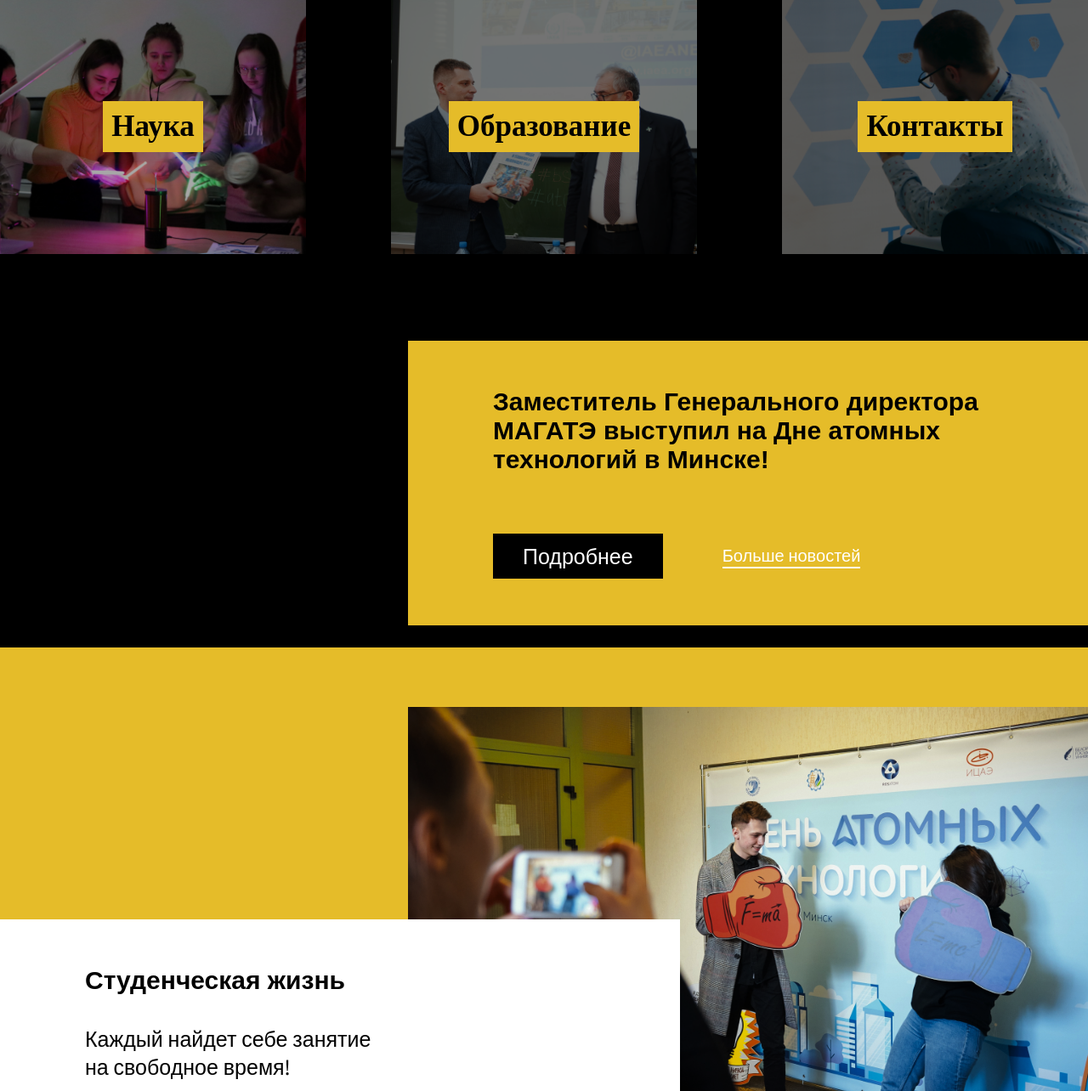
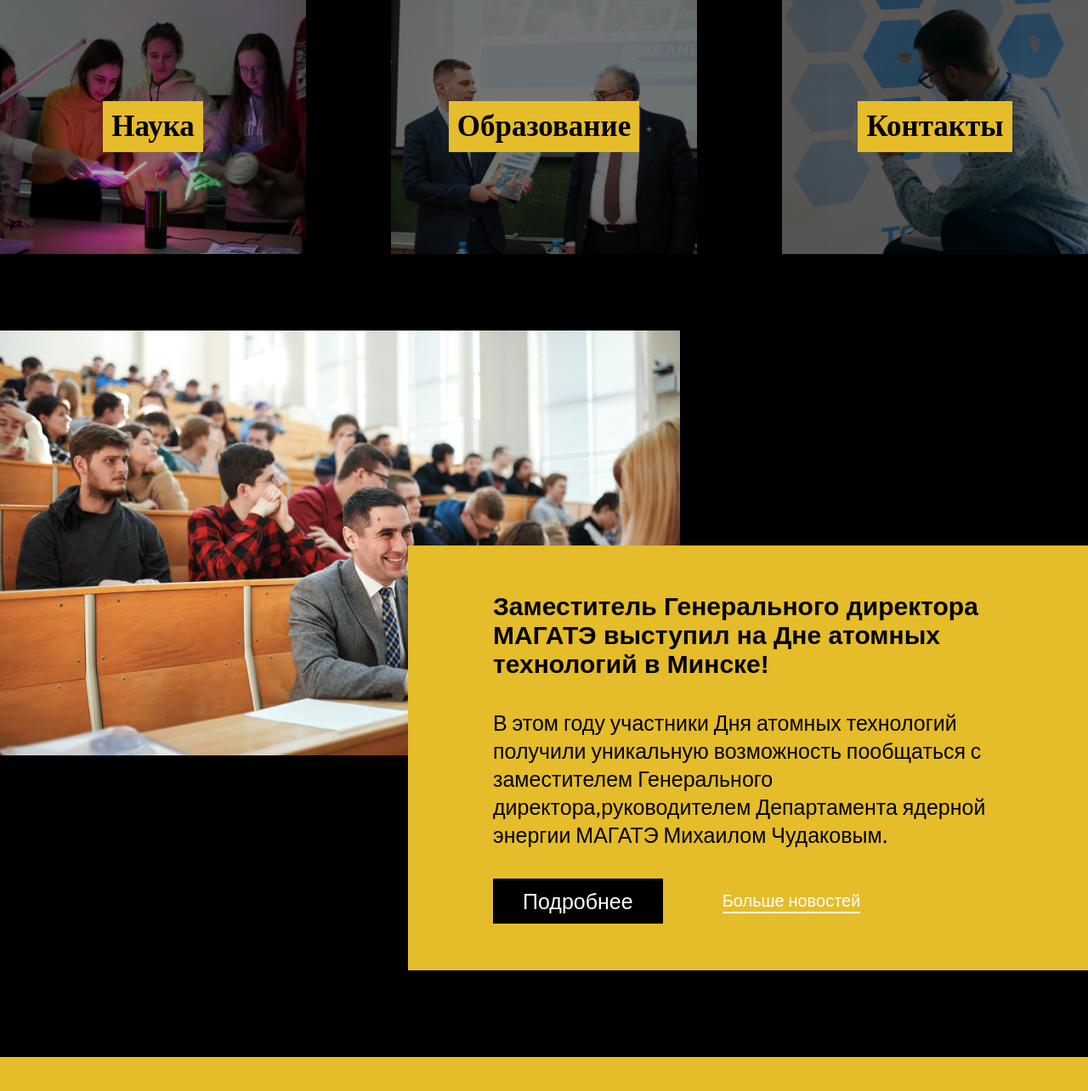
Before and after one commit to IlyshaNil/bsuphys, a Django app: page / in a window 1280 px wide. Shown: the part 1401-2685 px from the top of the page at 85% size. Run offline with Django 3.2, Linux system fonts and the light colour scheme; parts of the project's set-up code (start-up, migrations or seed data) failed here and were passed over; some web fonts are replaced.

Commit message:
okay fail

```diff
--- a/core/home/templates/index.html
+++ b/core/home/templates/index.html
@@ -186,14 +186,13 @@
             </a>
         </div>
     </section>
-    {% block content %}
     <section class="news">
         <div class="container">
             <div class="news_position">
-                <img src="{{ post.image }}" alt=""> <!--{% static 'home/assets/image/news_image.png' %} В этом году участники Дня атомных технологий получили уникальную возможность пообщаться с заместителем Генерального директора, руководителем Департамента ядерной энергии МАГАТЭ Михаилом Чудаковым-->
+                <img src="{% static 'home/assets/image/news_image.png' %}" alt=""> <!-- {{ post.image }} {{ post.body|linebreaks }-->
                 <div class="news_inf">
                     <p class="news_inf-title">Заместитель Генерального директора МАГАТЭ выступил на Дне атомных технологий в Минске!</p>
-                    <p class="news_inf-description">{{ post.body|linebreaks }}</p>
+                    <p class="news_inf-description">В этом году участники Дня атомных технологий получили уникальную возможность пообщаться с заместителем Генерального директора,руководителем Департамента ядерной энергии МАГАТЭ Михаилом Чудаковым.</p>
                     <div class="news_button">
                          <a href="#" class="button_more">Подробнее</a>
                         <a href="#" class="news_more">Больше новостей</a>
@@ -202,7 +201,6 @@
             </div>
         </div>
     </section>
-    {% endblock %}
     <section class="event">
         <div class="container">
             <div class="event_position">
```
